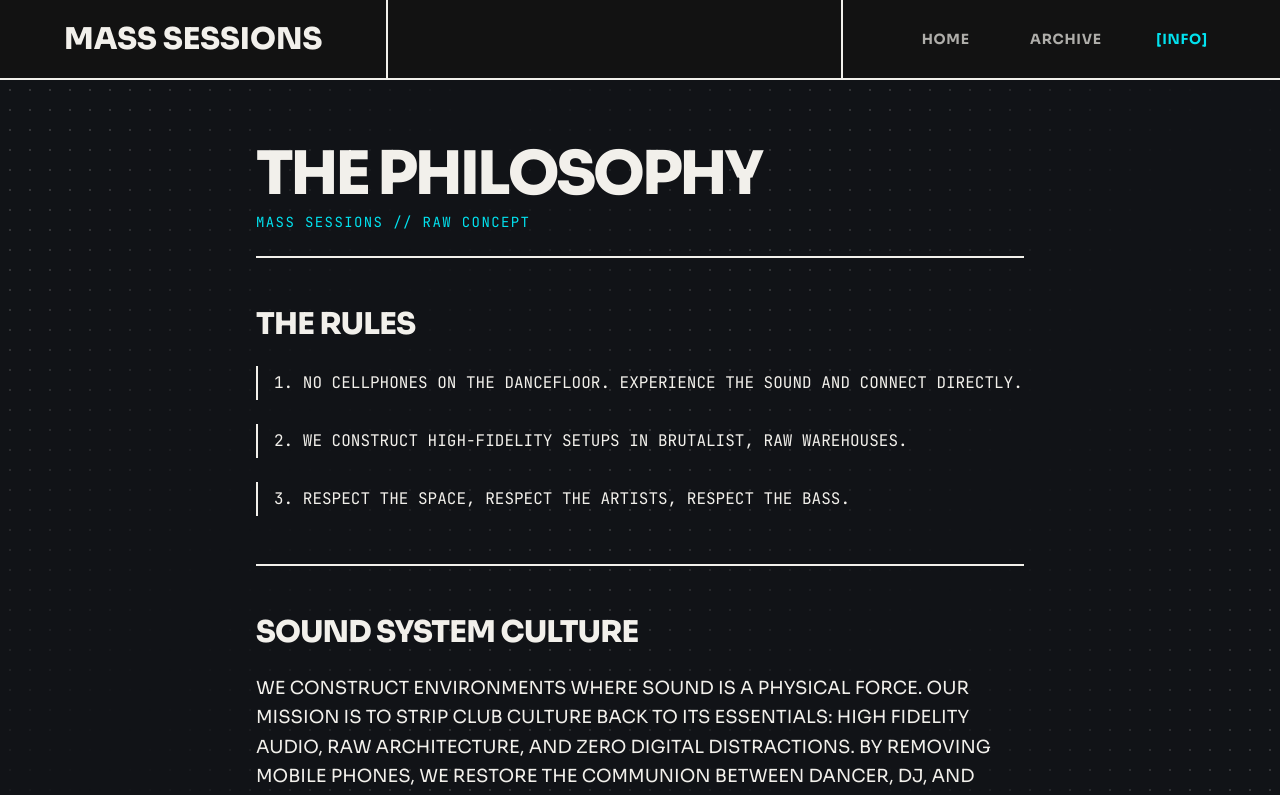
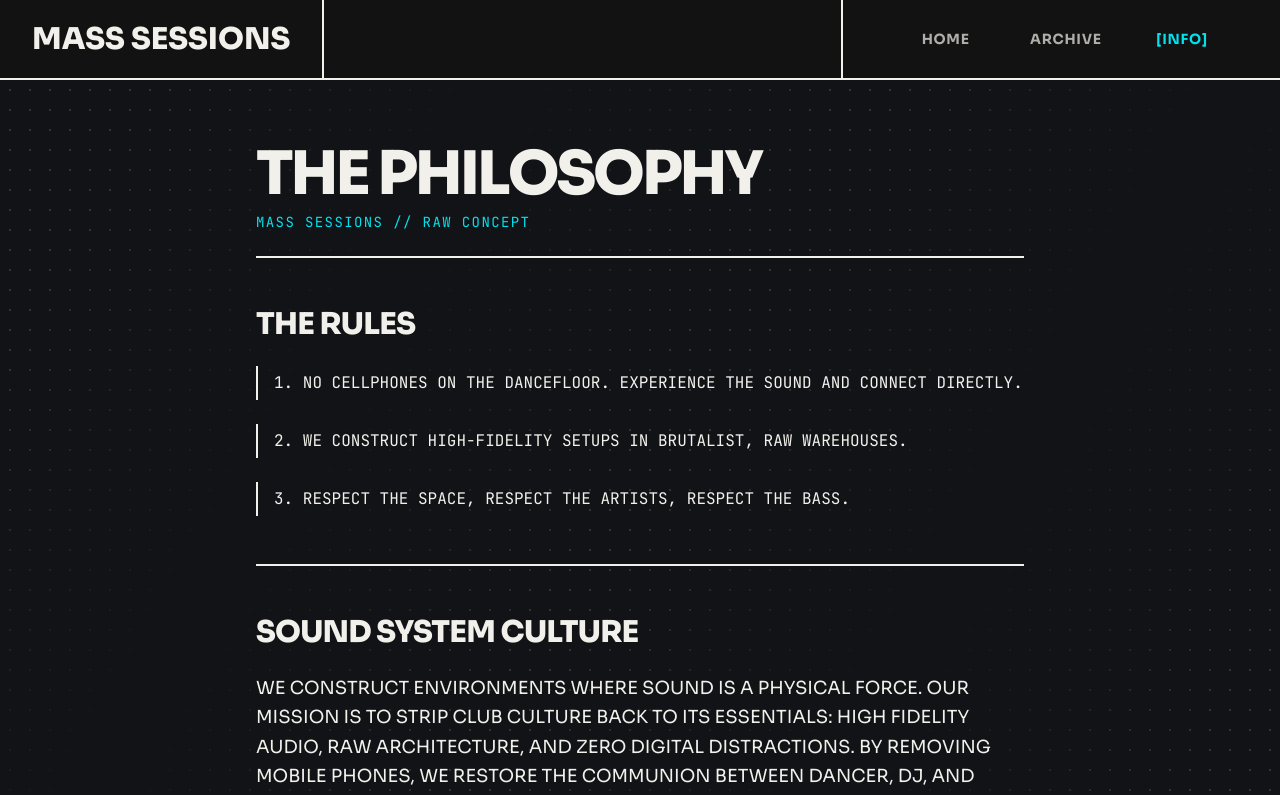
Before and after one commit to andres-manzanera/mass-sessions, a Next.js app: page /info in a window 1280 px wide. Shown: the top 795 px of the page. Built offline with nearby package versions, Linux system fonts and the light colour scheme.

Commit message:
Alineacion del logo en el header con el main container

```diff
--- a/src/components/Header.tsx
+++ b/src/components/Header.tsx
@@ -31,7 +31,7 @@ export default function Header({ className = "" }: HeaderProps) {
       <Link
         href="/"
         aria-label="Ir a la página principal de Mass Sessions"
-        className={`font-extrabold tracking-normal border-r-2 border-brand-orange px-6 md:px-16 h-full flex items-center select-none cursor-pointer text-brand-orange whitespace-nowrap transition-all duration-300 ${isScrolled ? "text-xl md:text-xl" : "text-2xl md:text-3xl"}`}
+        className={`font-extrabold tracking-normal border-r-2 border-brand-orange px-8 h-full flex items-center select-none cursor-pointer text-brand-orange whitespace-nowrap transition-all duration-300 ${isScrolled ? "text-xl md:text-xl" : "text-2xl md:text-3xl"}`}
       >
         MASS SESSIONS
       </Link>
```
